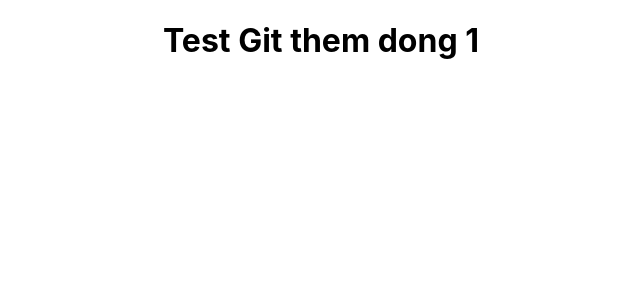
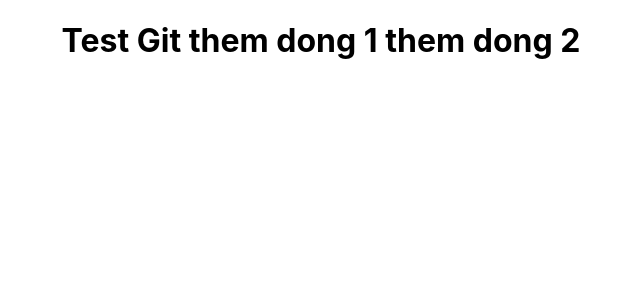
Before and after one commit to hoangvanthanh-125/git-demo, a React (Create React App) app: page / in a window 1280 px wide. Shown: the top 300 px of the page, without its empty margins (319-959 px from the left). Built offline with nearby package versions, Linux system fonts and the light colour scheme.

Commit message:
Update App.js

```diff
--- a/src/App.js
+++ b/src/App.js
@@ -19,6 +19,7 @@ function App({ initValue = 0 }) {
      <h1>
        Test Git
        them dong 1
+    them dong 2
      </h1>
     </div>
   );
```
